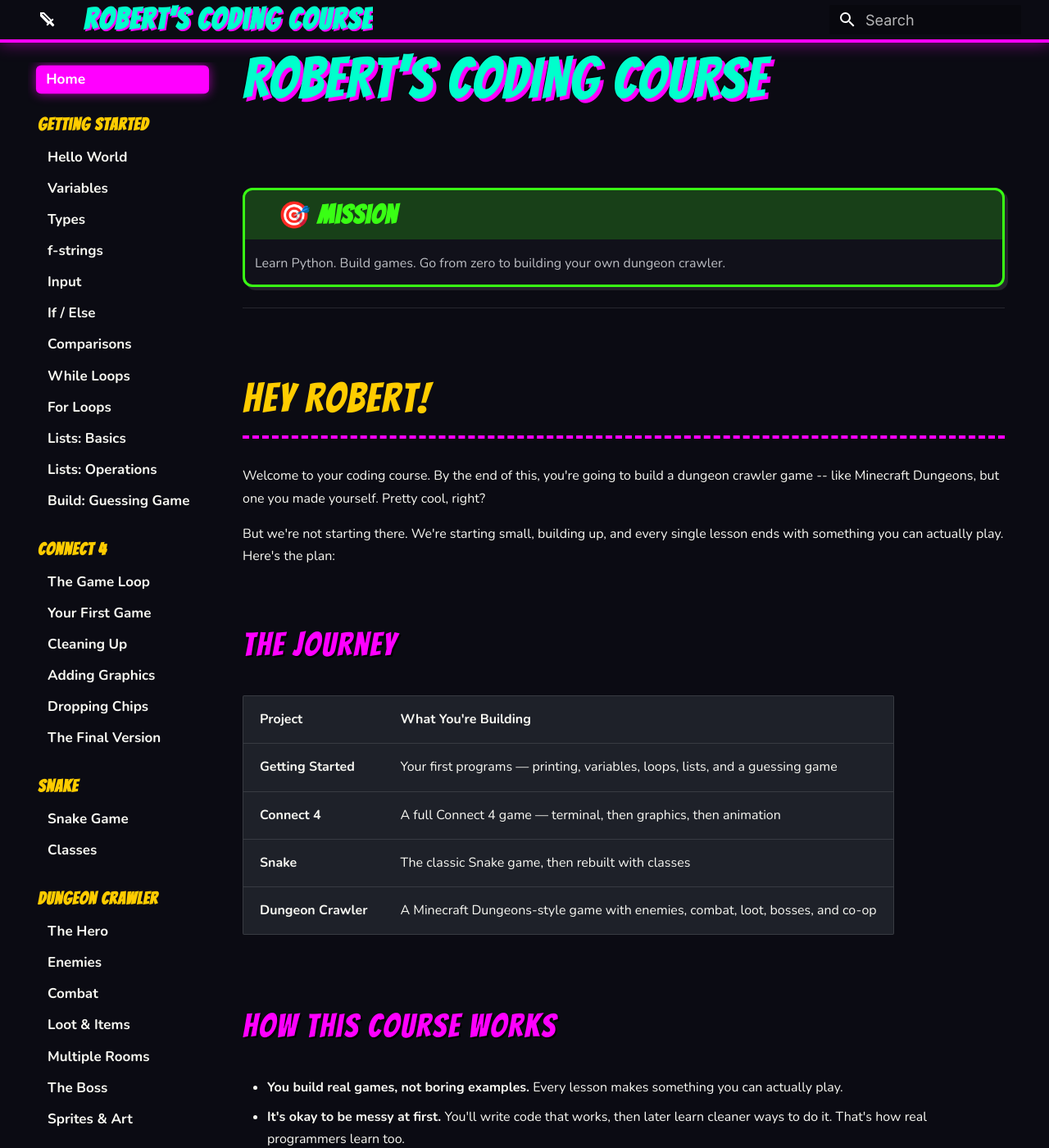
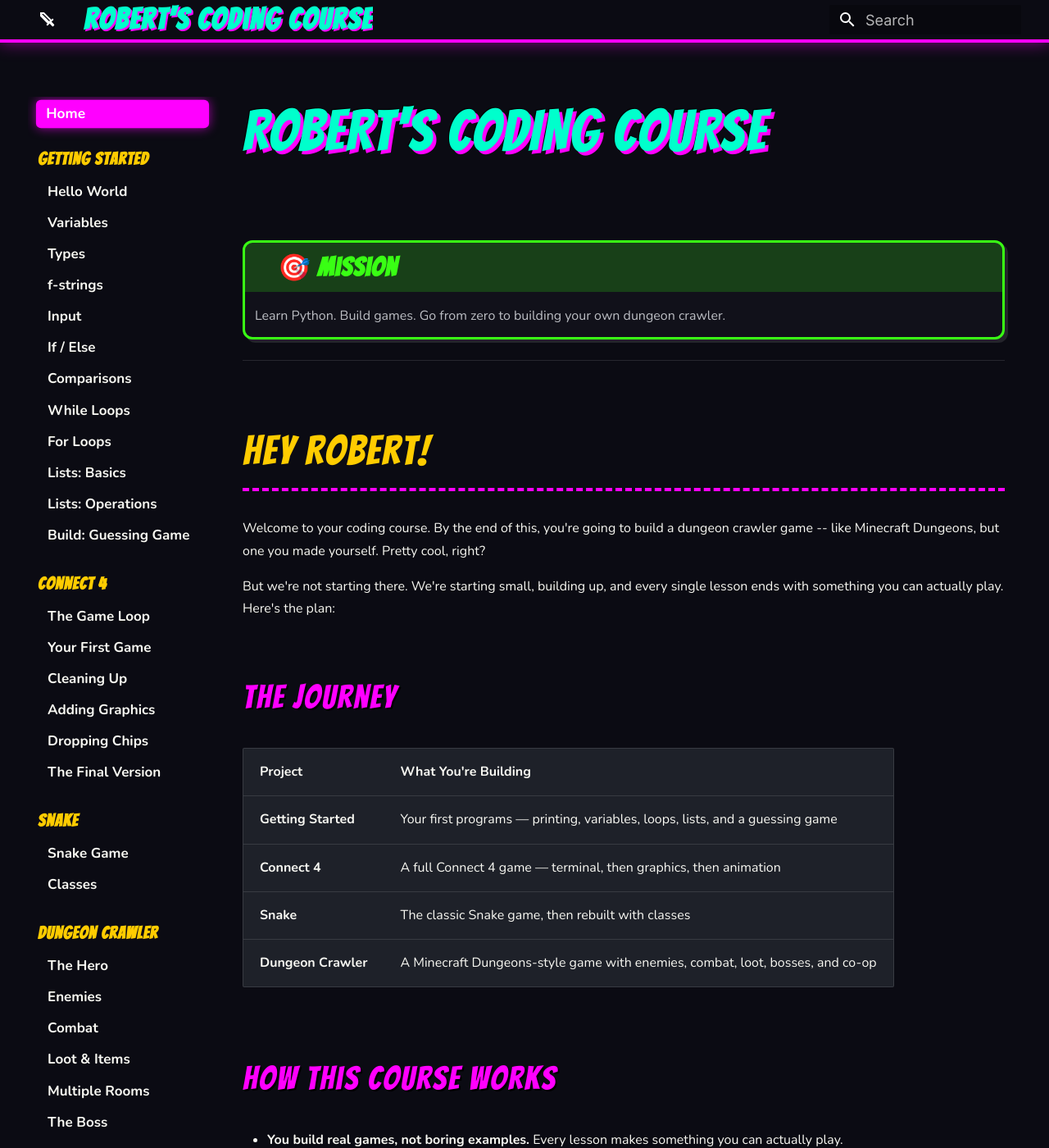
Before and after one commit to agentjuice/roberts-coding-course, an MkDocs documentation site: the page built from docs/index.md, in a window 1280 px wide and 1400 px high. Shown: the whole window at 82% size. Built offline with MkDocs 1.6.1 and Material for MkDocs 9.7.7, drawn with Linux system fonts in a browser that asks for light colours.

Commit message:
Add body padding-top for fixed header

```diff
--- a/docs/stylesheets/gamer29.css
+++ b/docs/stylesheets/gamer30.css
@@ -10,6 +10,7 @@ body {
   font-family: 'Nunito', sans-serif !important;
   background-color: #0b0b13 !important;
   color: #f8f8f2 !important;
+  padding-top: 3.2rem !important;
 }
 .md-content, .md-typeset {
   font-family: 'Nunito', sans-serif !important;
--- a/mkdocs.yml
+++ b/mkdocs.yml
@@ -78,4 +78,4 @@ extra:
   social: []
 
 extra_css:
-  - stylesheets/gamer29.css
+  - stylesheets/gamer30.css
```
